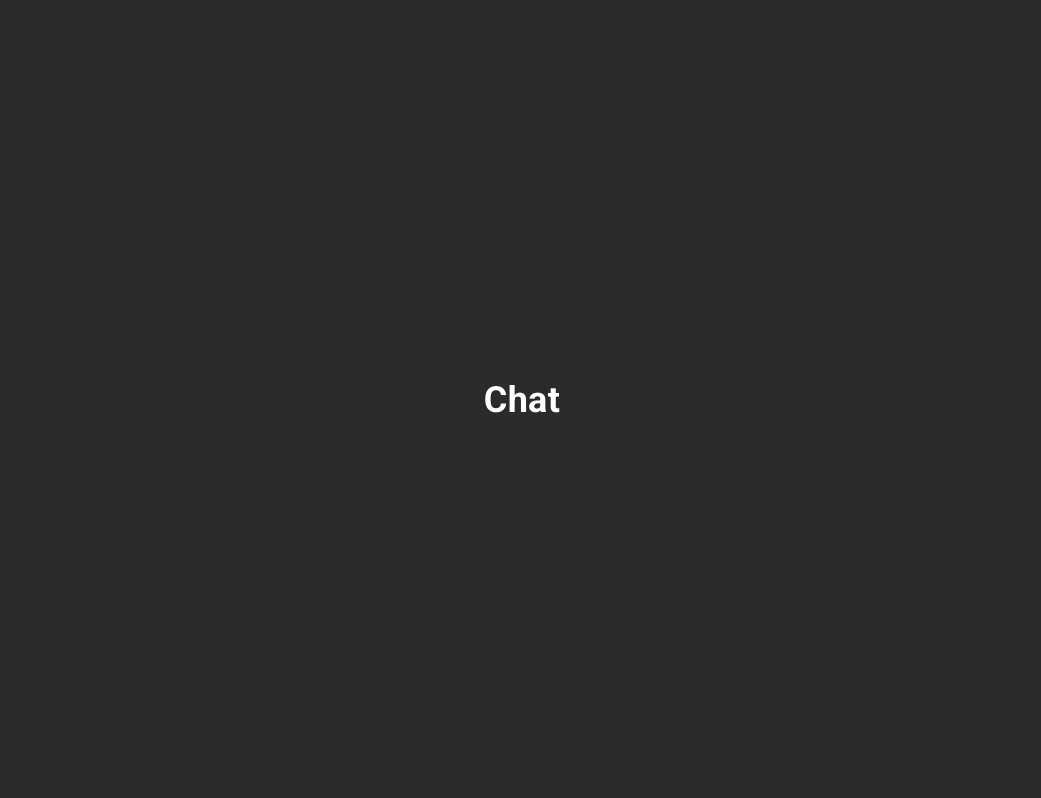
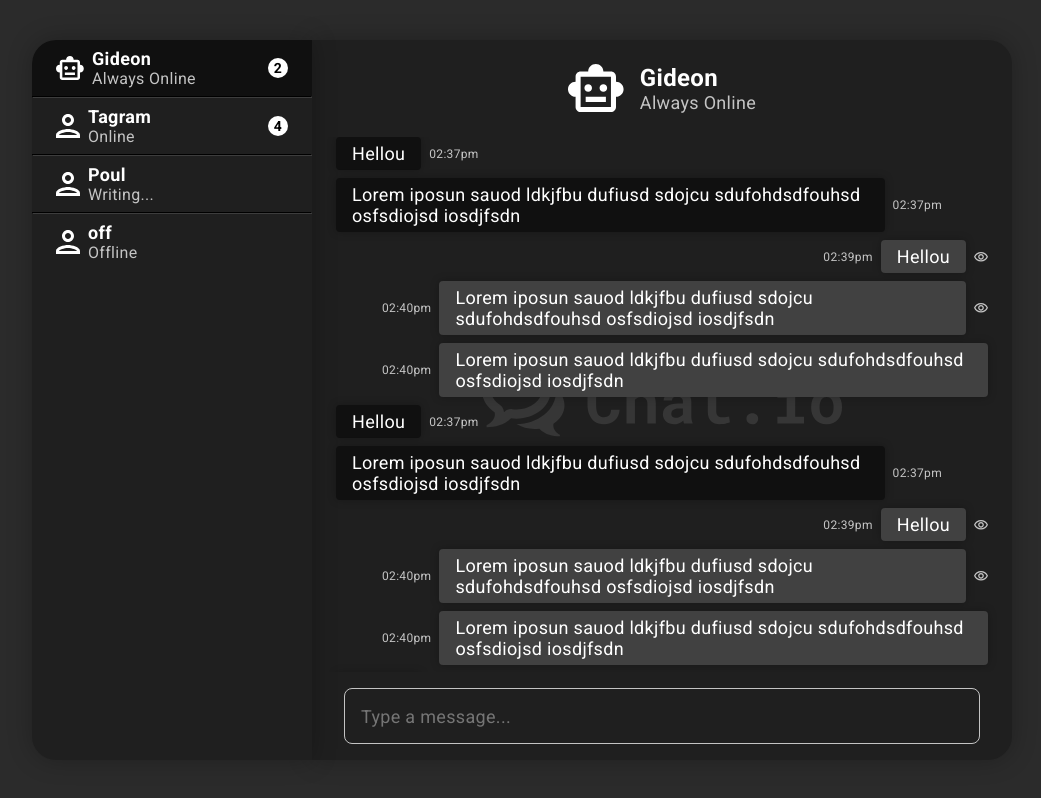
Before and after one commit to lhmoreno/chat.io, a React (Create React App) app in the folder client/: page /chat in a window 1280 px wide. Shown: the whole page, without its empty margins (118-1159 px from the left). Built offline with nearby package versions, Linux system fonts and the light colour scheme.

Commit message:
feat: Created page chat

```diff
--- /dev/null
+++ b/client/src/components/ChatMessages/index.tsx
@@ -0,0 +1,52 @@
+import { LogoSVG } from  '../../assets/Logo'
+import { BotSVG } from  '../../assets/Bot'
+import { PeopleSVG } from  '../../assets/People'
+import { Input } from  '../Input'
+import { Messages } from  '../Messages'
+
+import './styles.css'
+import { Fragment } from 'react'
+
+interface ChatMessagesProps {
+  contact?: {
+    id: string
+    name: string
+    status: 'Offline' | 'Online' | 'Writing...' | 'Always Online'
+    isBot?: boolean
+  }
+  messages?: []
+}
+
+export function ChatMessages({ contact, messages }: ChatMessagesProps) {
+  return (
+    <div className="chat-messages-container">
+      <span className={contact && messages ? 'dark' : undefined}>
+        <LogoSVG />
+        { !contact && !messages && <p>Start a chat with someone</p> }
+        { contact && !messages && <p>Send the first message of the conversation!</p> }
+      </span>
+
+      { contact && (
+          <Fragment>
+            <header>
+              { contact.isBot ? <BotSVG /> : <PeopleSVG/> }
+              <div>
+                <p>{ contact.name }</p>
+                <p>{ contact.status }</p>
+              </div>
+            </header>
+
+            <Messages />
+
+            <footer>
+              <Input
+                placeholder="Type a message..."
+                minLenght={1}
+              />
+            </footer>
+          </Fragment>
+        )
+      }
+    </div>
+  )
+}
--- /dev/null
+++ b/client/src/components/Contacts/index.tsx
@@ -0,0 +1,173 @@
+import { Fragment } from 'react'
+
+import { BotSVG } from  '../../assets/Bot'
+import { PeopleSVG } from  '../../assets/People'
+
+import './styles.css'
+
+interface ContactProps {
+  id: string
+  name: string
+  status: 'Offline' | 'Online' | 'Writing...' | 'Always Online'
+  isBot?: boolean
+  queue_size?: number
+  haveSelection?: boolean
+}
+
+const contactsFake: ContactProps[] = [
+  {
+    id: '1',
+    name: 'Gideon',
+    status: 'Always Online',
+    isBot: true,
+    queue_size: 2,
+    haveSelection: true
+  },
+  {
+    id: '2',
+    name: 'Tagram',
+    status: 'Online',
+    queue_size: 4
+  },
+  {
+    id: '3',
+    name: 'Poul',
+    status: 'Writing...'
+  },
+  {
+    id: '4',
+    name: 'off',
+    status: 'Offline'
+  },
+  // {
+  //   id: '5',
+  //   name: 'Gideon',
+  //   status: 'Always Online',
+  //   isBot: true,
+  //   queue_size: 2
+  // },
+  // {
+  //   id: '6',
+  //   name: 'Tagram',
+  //   status: 'Online',
+  //   queue_size: 4
+  // },
+  // {
+  //   id: '7',
+  //   name: 'Poul',
+  //   status: 'Writing...'
+  // },
+  // {
+  //   id: '8',
+  //   name: 'off',
+  //   status: 'Offline'
+  // },
+  // {
+  //   id: '9',
+  //   name: 'Gideon',
+  //   status: 'Always Online',
+  //   isBot: true,
+  //   queue_size: 2
+  // },
+  // {
+  //   id: '10',
+  //   name: 'Tagram',
+  //   status: 'Online',
+  //   queue_size: 4
+  // },
+  // {
+  //   id: '11',
+  //   name: 'Poul',
+  //   status: 'Writing...'
+  // },
+  // {
+  //   id: '12',
+  //   name: 'off',
+  //   status: 'Offline'
+  // },
+  // {
+  //   id: '13',
+  //   name: 'Gideon',
+  //   status: 'Always Online',
+  //   isBot: true,
+  //   queue_size: 2
+  // },
+  // {
+  //   id: '14',
+  //   name: 'Tagram',
+  //   status: 'Online',
+  //   queue_size: 4
+  // },
+  // {
+  //   id: '15',
+  //   name: 'Poul',
+  //   status: 'Writing...'
+  // },
+  // {
+  //   id: '16',
+  //   name: 'off',
+  //   status: 'Offline'
+  // },
+  // {
+  //   id: '17',
+  //   name: 'Gideon',
+  //   status: 'Always Online',
+  //   isBot: true,
+  //   queue_size: 2
+  // },
+  // {
+  //   id: '18',
+  //   name: 'Tagram',
+  //   status: 'Online',
+  //   queue_size: 4
+  // },
+  // {
+  //   id: '19',
+  //   name: 'Poul',
+  //   status: 'Writing...'
+  // },
+  // {
+  //   id: '20',
+  //   name: 'off',
+  //   status: 'Offline'
+  // }
+]
+
+export function Contacts() {
+  return (
+    <div className="contacts-container">
+      { contactsFake.map(({ id, name, status, isBot, queue_size, haveSelection }, index) => (
+          <Fragment key={id}>
+            <Contact
+              id={id}
+              name={name}
+              status={status}
+              isBot={isBot}
+              queue_size={queue_size}
+              haveSelection={haveSelection}
+            />
+            { index !== contactsFake.length - 1 && <hr /> }
+          </Fragment>
+        ))
+      }
+    </div>
+  )
+}
+
+function Contact({ id, name, status, isBot, queue_size, haveSelection }: ContactProps) {
+  return (
+    <button className={haveSelection ? "selected" : undefined}>
+      { !isBot ? <PeopleSVG /> : <BotSVG /> }
+      <div>
+        <p>{ name }</p>
+        <p>{ status }</p>
+      </div>
+      { queue_size && (
+          <span>
+            { queue_size }
+          </span>
+        )
+      }
+    </button>
+  )
+}
--- a/client/src/components/Input/index.tsx
+++ b/client/src/components/Input/index.tsx
@@ -1,15 +1,16 @@
 import { ChangeEvent, FormEvent, useRef, useState } from 'react'
 
-import { Arrow } from '../../assets/Arrow'
+import { ArrowSVG } from '../../assets/Arrow'
 
 import './styles.css'
 
 interface InputProps {
   placeholder?: string
+  minLenght?: number
   onSubmit?: (name: string) => void
 }
 
-export function Input({ placeholder, onSubmit }: InputProps) {
+export function Input({ placeholder, minLenght, onSubmit }: InputProps) {
   const [canSubmit, setCanSubmit] = useState(false)
   const inputRef = useRef<HTMLInputElement>(null)
 
@@ -22,8 +23,9 @@ export function Input({ placeholder, onSubmit }: InputProps) {
 
   function onChange(event: ChangeEvent<HTMLInputElement>) {
     const name = event.target.value
+    const lenght = minLenght ? minLenght : 3
 
-    if (name.trim().length >= 3) {
+    if (name.trim().length >= lenght) {
       setCanSubmit(true)
     } else {
       setCanSubmit(false)
@@ -46,7 +48,7 @@ export function Input({ placeholder, onSubmit }: InputProps) {
         <button
           type="submit"
         >
-          <Arrow />
+          <ArrowSVG />
         </button>
       )}
 
--- /dev/null
+++ b/client/src/components/Messages/index.tsx
@@ -0,0 +1,152 @@
+import { ViewedSVG } from '../../assets/Viewed'
+
+import './styles.css'
+
+interface MessageProps {
+  type: 'GET' | 'SEND'
+  text: string
+  hour: string
+  wasViewed?: boolean
+}
+
+const messagesFake: MessageProps[] = [
+  {
+    type: 'GET',
+    text: 'Hellou',
+    hour: '02:37pm'
+  },
+  {
+    type: 'GET',
+    text: 'Lorem iposun sauod ldkjfbu dufiusd sdojcu sdufohdsdfouhsd osfsdiojsd iosdjfsdn ',
+    hour: '02:37pm'
+  },
+  {
+    type: 'SEND',
+    text: 'Hellou',
+    hour: '02:39pm',
+    wasViewed: true
+  },
+  {
+    type: 'SEND',
+    text: 'Lorem iposun sauod ldkjfbu dufiusd sdojcu sdufohdsdfouhsd osfsdiojsd iosdjfsdn ',
+    hour: '02:40pm',
+    wasViewed: true
+  },
+  {
+    type: 'SEND',
+    text: 'Lorem iposun sauod ldkjfbu dufiusd sdojcu sdufohdsdfouhsd osfsdiojsd iosdjfsdn ',
+    hour: '02:40pm'
+  },
+
+  {
+    type: 'GET',
+    text: 'Hellou',
+    hour: '02:37pm'
+  },
+  {
+    type: 'GET',
+    text: 'Lorem iposun sauod ldkjfbu dufiusd sdojcu sdufohdsdfouhsd osfsdiojsd iosdjfsdn ',
+    hour: '02:37pm'
+  },
+  {
+    type: 'SEND',
+    text: 'Hellou',
+    hour: '02:39pm',
+    wasViewed: true
+  },
+  {
+    type: 'SEND',
+    text: 'Lorem iposun sauod ldkjfbu dufiusd sdojcu sdufohdsdfouhsd osfsdiojsd iosdjfsdn ',
+    hour: '02:40pm',
+    wasViewed: true
+  },
+  {
+    type: 'SEND',
+    text: 'Lorem iposun sauod ldkjfbu dufiusd sdojcu sdufohdsdfouhsd osfsdiojsd iosdjfsdn ',
+    hour: '02:40pm'
+  },
+  {
+    type: 'GET',
+    text: 'Hellou',
+    hour: '02:37pm'
+  },
+  {
+    type: 'GET',
+    text: 'Lorem iposun sauod ldkjfbu dufiusd sdojcu sdufohdsdfouhsd osfsdiojsd iosdjfsdn ',
+    hour: '02:37pm'
+  },
+  {
+    type: 'SEND',
+    text: 'Hellou',
+    hour: '02:39pm',
+    wasViewed: true
+  },
+  {
+    type: 'SEND',
+    text: 'Lorem iposun sauod ldkjfbu dufiusd sdojcu sdufohdsdfouhsd osfsdiojsd iosdjfsdn ',
+    hour: '02:40pm',
+    wasViewed: true
+  },
+  {
+    type: 'SEND',
+    text: 'Lorem iposun sauod ldkjfbu dufiusd sdojcu sdufohdsdfouhsd osfsdiojsd iosdjfsdn ',
+    hour: '02:40pm'
+  },
+  {
+    type: 'GET',
+    text: 'Hellou',
+    hour: '02:37pm'
+  },
+  {
+    type: 'GET',
+    text: 'Lorem iposun sauod ldkjfbu dufiusd sdojcu sdufohdsdfouhsd osfsdiojsd iosdjfsdn ',
+    hour: '02:37pm'
+  },
+  {
+    type: 'SEND',
+    text: 'Hellou',
+    hour: '02:39pm',
+    wasViewed: true
+  },
+  {
+    type: 'SEND',
+    text: 'Lorem iposun sauod ldkjfbu dufiusd sdojcu sdufohdsdfouhsd osfsdiojsd iosdjfsdn ',
+    hour: '02:40pm',
+    wasViewed: true
+  },
+  {
+    type: 'SEND',
+    text: 'Lorem iposun sauod ldkjfbu dufiusd sdojcu sdufohdsdfouhsd osfsdiojsd iosdjfsdn ',
+    hour: '02:40pm'
+  }
+]
+
+export function Messages() {
+
+  return (
+    <div className="messages-container">
+      { messagesFake.map(({ type, text, hour, wasViewed }, index) => (
+          <Message
+            key={String(index)}
+            type={type}
+            text={text}
+            hour={hour}
+            wasViewed={wasViewed}
+          />
+        ))
+      }
+    </div>
+  )
+}
+
+function Message({ type, text, hour, wasViewed }: MessageProps) {
+  return (
+    <div className={type === 'GET' ? "message message-get" : "message message-send"}>
+      <span>{ hour }</span>
+      <div className={wasViewed ? "viewed" : undefined}>
+        <p>{ text }</p>
+      </div>
+      { wasViewed && <ViewedSVG /> }
+    </div>
+  )
+}
--- a/client/src/pages/Chat/index.tsx
+++ b/client/src/pages/Chat/index.tsx
@@ -1,5 +1,21 @@
+import { Contacts } from '../../components/Contacts'
+import { ChatMessages } from '../../components/ChatMessages'
+
+import './styles.css'
+
 export function Chat() {
   return (
-    <h1>Chat</h1>
+    <div className="chat-container">
+      <Contacts />
+      <ChatMessages
+        contact={{
+          id: '1',
+          name: 'Gideon',
+          status: 'Always Online',
+          isBot: true
+        }}
+        messages={[]}
+      />
+    </div>
   )
 }
--- a/client/src/pages/Login/index.tsx
+++ b/client/src/pages/Login/index.tsx
@@ -1,12 +1,12 @@
 import { Input } from '../../components/Input'
-import { Logo } from '../../assets/Logo'
+import { LogoSVG } from '../../assets/Logo'
 
 import './styles.css'
 
 export function Login() {
   return (
     <div className="login-container">
-      <Logo />
+      <LogoSVG />
       <Input
         placeholder="Enter your name..."
       />
```
